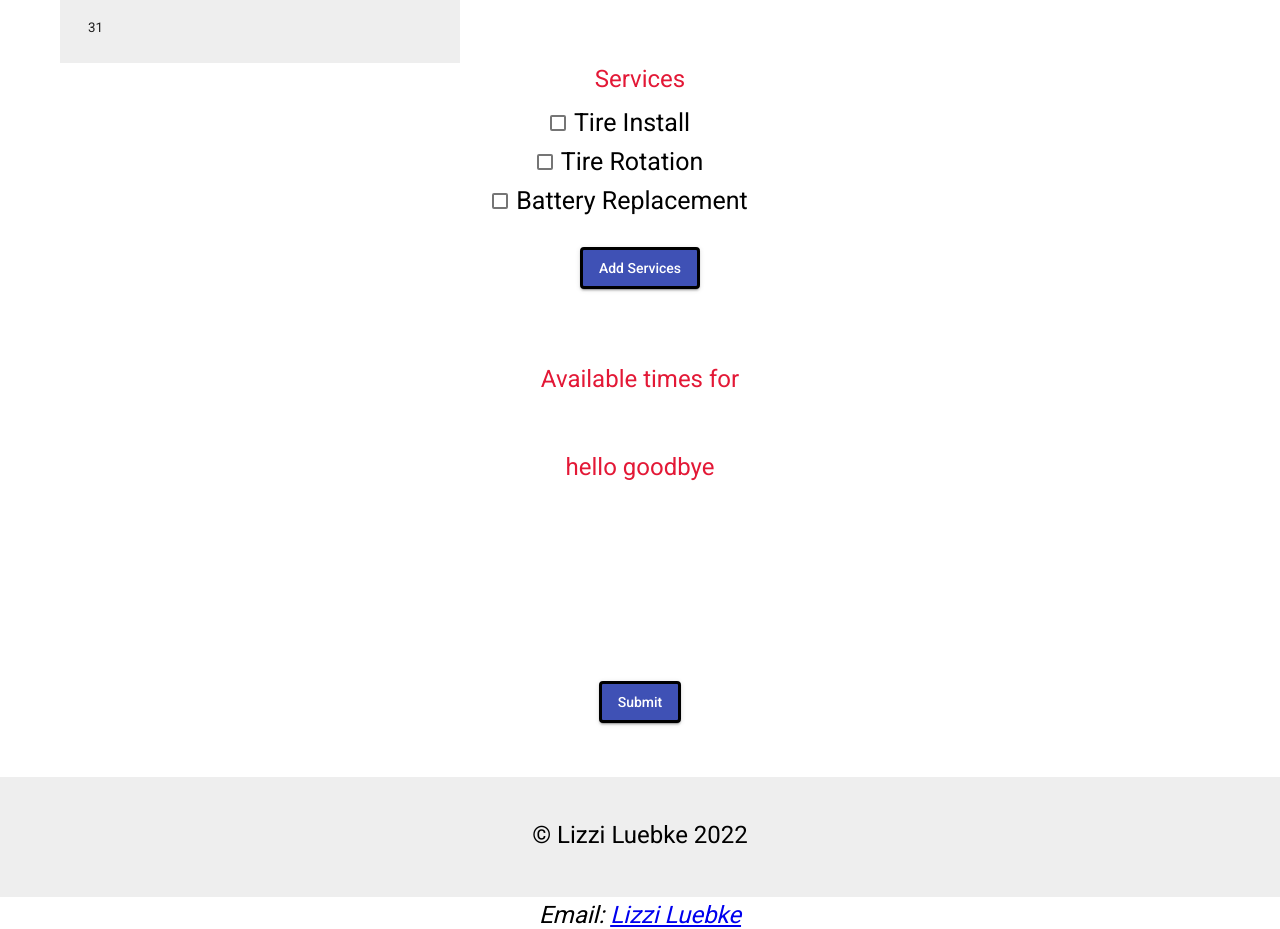
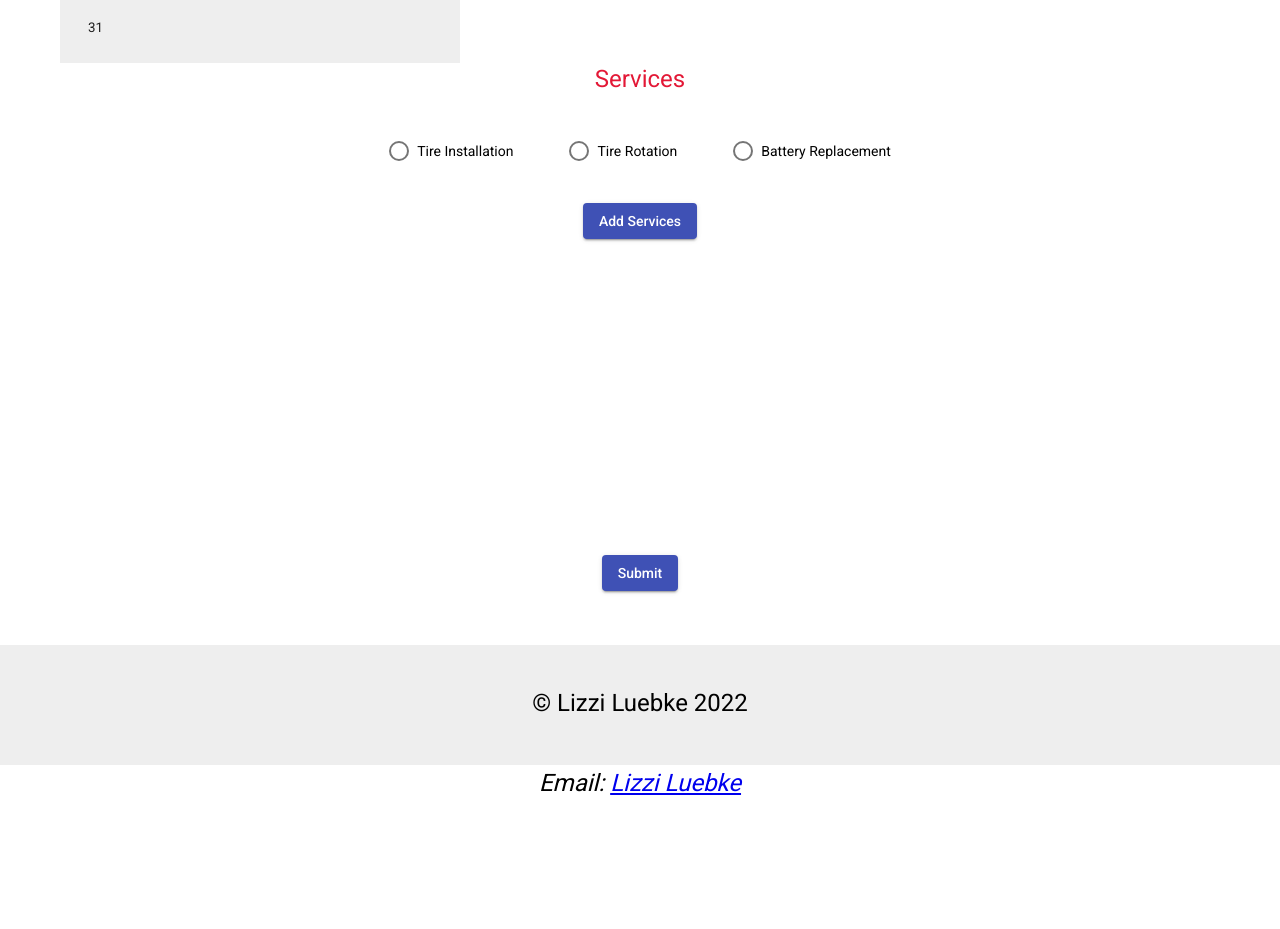
Before and after one commit to lizziluebke/cal-app, an Angular app: page /date in a window 1280 px wide. Shown: the part 601-1530 px from the top of the page. After the commit the page ends 1398 px from the top, so only its background shows below. Built offline with nearby package versions, Linux system fonts and the light colour scheme; what ngdatecalendar would draw is missing.

Commit message:
9/8 changes

```diff
--- a/src/app/app.module.ts
+++ b/src/app/app.module.ts
@@ -25,6 +25,7 @@ import { getAppointmentService } from './services/getAppointments.service';
 import { HttpClientModule } from '@angular/common/http';
 import { MatToolbarModule } from '@angular/material/toolbar';
 import { FormsModule, ReactiveFormsModule } from '@angular/forms';
+import { MatRadioModule } from '@angular/material/radio';
 
 
 
@@ -68,7 +69,10 @@ const routes: Routes = [
     HttpClientModule,
     MatToolbarModule,
     FormsModule,
-    ReactiveFormsModule
+    ReactiveFormsModule,
+    MatRadioModule,
+
+
 
 
 
--- a/src/app/client-info/client-info.component.css
+++ b/src/app/client-info/client-info.component.css
@@ -62,7 +62,12 @@ p {
   padding: 2em;
 }
 
+#back {
+
+  margin-left: 20em;
+}
+
 .next {
-  text-align: center;
-  margin-left: 58em;
+  margin-right: 4em;
+  margin-left: 44em;
 }
--- a/src/app/client-info/client-info.component.html
+++ b/src/app/client-info/client-info.component.html
@@ -4,14 +4,19 @@
 
     <h1>Personal Information</h1>
 
-    <label for="firstName" class="firstName">First Name</label><label id="asterisk"></label>
+    <label for="firstName" name="firstName" lass="firstName">First Name</label><label id="asterisk"></label>
     <br>
     <mat-form-field appearance="fill" color="warn">
     <mat-label>First Name</mat-label>
     <input matInput required
         type="firstName"
         name="firstName"
-        ngModel >
+        >
+        <mat-error
+          *ngIf="firstName.invalid"
+        >
+          {{ getErrorMessage }}
+      </mat-error>
   </mat-form-field>
   <br>
 
@@ -53,10 +58,20 @@
 
   </form>
 
-  <a href="/confirmation">
+  <a href="/">
     <button mat-raised-button color="primary" class="next"
 
-    >Next</button>
+    >Back</button>
+
+    <a
+        href="/confirmation"
+    >
+        <button
+            mat-raised-button color="primary" class="next"
+            id="back"
+        >
+            Next
+        </button>
 
   </a>
 <br><br><br><br><br><br><br><br>
--- a/src/app/client-info/client-info.component.ts
+++ b/src/app/client-info/client-info.component.ts
@@ -1,5 +1,5 @@
 import { Component, OnInit } from '@angular/core';
-import { FormControl, NgForm, Validators } from '@angular/forms';
+import { FormControl, FormGroup, NgForm, Validators, FormGroupDirective, FormBuilder } from '@angular/forms';
 
 @Component({
   selector: 'app-client-info',
@@ -7,12 +7,24 @@ import { FormControl, NgForm, Validators } from '@angular/forms';
   styleUrls: ['./client-info.component.css']
 })
 export class ClientInfoComponent implements OnInit {
-selected: any;
+    firstName = new FormControl('', [Validators.required]);
 
+
+    getErrorMessage(b: string) {
+      let a = "you must enter a value";
+      if (this.firstName.hasError('required')) {
+        console.log(a);
+        return;
+      }
+    }
   constructor() {
   }
 
-  ngOnInit(): void {
+  ngOnInit() {
+      // this.userValidation = this.formBuilder.group({
+      //   firstName: ['', [Validators.required, Validators.minLength(3),
+      //   Validators.maxLength(20), Validators.pattern('[a-zA-Z')]]
+      // });
   }
 
 
--- a/src/app/confirmation/confirmation.component.html
+++ b/src/app/confirmation/confirmation.component.html
@@ -7,6 +7,7 @@
 <p
 
 >Your appointment is at .... on ... </p>
+{{ selected }}
 
 
 </div>
--- a/src/app/confirmation/confirmation.component.ts
+++ b/src/app/confirmation/confirmation.component.ts
@@ -1,6 +1,7 @@
 import { HttpClient } from '@angular/common/http';
 import { Component, OnInit } from '@angular/core';
 import { getAppointmentService } from '../services/getAppointments.service';
+
 
 @Component({
   selector: 'app-confirmation',
@@ -10,7 +11,7 @@ import { getAppointmentService } from '../services/getAppointments.service';
 export class ConfirmationComponent implements OnInit {
 
   services: string[] = ['Tire Install', ' Tire Rotation', 'Battery Replacement'];
-
+  selected: any;
   constructor(private http: HttpClient, public appointmentService: getAppointmentService) { }
 
   ngOnInit(): void {
--- a/src/app/date/date.component.css
+++ b/src/app/date/date.component.css
@@ -138,12 +138,14 @@ p {
 
 button {
   margin: 1em;
+
+}
+
+#timeResults {
   background-color: #eee;
   border: solid black 3px;
   color: black;
-
   justify-content: center;
-
 }
 
 /* .flex-wrapper {
@@ -165,6 +167,17 @@ button {
 } */
 
 .container {
-  background-color: #e8e8e8;
-  margin: 0 32em 0 32em;
+
+  margin: 0 50em 0 50em;
+  opacity: .6;
 }
+
+.confirmationTime {
+  color: #e31836;
+  font-size: x-large;
+}
+
+mat-radio-button {
+  display: inline block;
+  padding: 2em;
+}
--- a/src/app/date/date.component.html
+++ b/src/app/date/date.component.html
@@ -1,123 +1,112 @@
+<div class="flex-wrapper">
+    <body>
+        <br><br><br>
+        <mat-calendar class="calendar"
+            [(selected)]="selected"
+            (click)="dateChecker(selected)"
+        >
+            <!-- {{ selected + "test" }} -->
+        </mat-calendar>
 
-
-<!-- <head>
-  <meta name="viewport" content="width=device-width, initial-scale=1.0">
-</head> -->
-<div class="flex-wrapper">
-
-  <body>
-    <!-- <div class="services"  >
-
-
-
-
-        <h1 class="serviceHeading">Services</h1>
+        <!-- <div class="services">
+            <h1 class="serviceHeading">
+                  Services
+            </h1>
             <mat-checkbox
                 *ngFor="let s of services"
             >
                 {{ s }}
             <br>
+            </mat-checkbox> -->
 
-          </mat-checkbox>
-          <br>
-        <button mat-raised-button color="primary" class="addServices">Add Services</button>
+            <h1
+                class="serviceHeading"
+            >
+                Services
+            </h1>
+            <mat-radio-group
+                [(ngModel)]="service">
+              <mat-radio-button
+                  *ngFor="let ss of selectedService" [value]="ss"
+              >
+                {{ ss }}
+
+              </mat-radio-button>
+
+            </mat-radio-group>
 
 
-    </div> -->
+          <br>
+            <button
+                mat-raised-button color="primary"
+                class="addServices">
+                    Add Services
+            </button>
+        <!-- </div> -->
+        <br><br><br>
+
+        <div
+            class="container"
+        >
+            <!-- <h1>
+                Available times for {{ selected }}
+            </h1> -->
+            <br><br>
+
+            <div id="timeButtons"
+                *ngFor="let o of openings"
+            >
+
+                <button
+                    mat-raised-button color="white"
+                    id="timeResults"
+                    (click)="captureTimeValue($event)"
 
 
-    <br><br><br>
-
-
-      <mat-calendar class="calendar"
-            [(selected)]="selected"
-            (click)="dateChecker(selected)"
                 >
-            {{ selected }}
-
-
-
-            <h1></h1>
-        </mat-calendar>
-
-        <div class="services">
-        <h1 class="serviceHeading">Services</h1>
-        <mat-checkbox
-            *ngFor="let s of services"
-        >
-            {{ s }}
-
-            <br>
-
-          </mat-checkbox>
-          <br>
-        <button mat-raised-button color="primary" class="addServices">Add Services</button>
+                    {{ o }}
+                </button>
+            </div>
         </div>
 
-      <br><br><br>
+         <p
+             class="confirmationTime"
+         >
+             {{ this.timeSlot }}  {{ selected | date }}
+        </p>
 
-
-      <h1>Available times for {{ selected }} </h1>
-      <br><br>
-
-
-      <div class="container">
-      <div id="timeButtons"
-
-
-         *ngFor="let o of openings">
-
-
-
-    <button mat-raised-button color="white"
-
-
-        (click)="captureTimeValue($event)"
-
+         <br><br><br><br><br>
+         <a
+             href="/clientInfo"
         >
-
-         {{ o }}
+            <button
+                mat-raised-button color="primary"
+                class="submit"
 
 
 
 
+            >
+                Submit
             </button>
+         </a>
+  </body>
 
-
-  </div>
-
-</div>
-
-  <h1>hello {{ timeSlot }} goodbye</h1>
-  <p>{{ timeSlot }}</p>
-
-
-    <!-- <div
-      *ngFor="let t of timeSlot">
-    <h1>
-
-  </h1>
-    </div> -->
-
-
-
-
-
-
-
-      <br><br><br><br><br>
-      <a href="/clientInfo"><button mat-raised-button color="primary" class="submit">Submit</button></a>
-
-      <!-- </div> -->
-      </body>
-      <div class="footer">
-
+  <div
+      class="footer"
+  >
       <br><br>
       <footer>
-        <p>&copy; Lizzi Luebke 2022</p>
+          <p>
+              &copy; Lizzi Luebke 2022
+          </p>
           <address>
               Email:
-          <a href="mailto:eluebke@costco.com"> Lizzi Luebke</a>
+          <a
+              href="mailto:eluebke@costco.com"
+          >
+              Lizzi Luebke
+          </a>
         </address>
       </footer>
     </div>
--- a/src/app/date/date.component.ts
+++ b/src/app/date/date.component.ts
@@ -23,7 +23,9 @@ export class DateComponent implements OnInit {
   selected: any;
   getAppointmentService: any;
   openings: string[] = [];
-  timeSlot: any;
+  timeSlot: string = "";
+  selectedService: string[] = ['Tire Installation', 'Tire Rotation', 'Battery Replacement'];
+  service: any;
 
 
 
@@ -95,12 +97,12 @@ export class DateComponent implements OnInit {
 }
 
 captureTimeValue(event: any) {
-  let timeSlot = event.srcElement.textContent;
-  console.log(timeSlot);
-  return timeSlot;
+  this.timeSlot = "Your appointment will be at " + event.srcElement.textContent  + " for " + this.service + " on ";
+  return this.timeSlot;
 
+}
 
-
+captureSelectedService(event: any) {
 
 }
 
--- a/src/app/home/home.component.css
+++ b/src/app/home/home.component.css
@@ -10,10 +10,10 @@ body {
   color: #cf0a2c;
 }
 
-mat-list-item {
+/* mat-list-item {
   margin: auto;
   display: flex;
-}
+} */
 
 #toolbar {
   color: black;
@@ -21,7 +21,7 @@ mat-list-item {
 }
 
 #home {
-  margin-left: 100em;
+  /* margin-left: 100em; */
   background-color: white;
 }
 
@@ -46,5 +46,16 @@ footer {
 }
 
 p {
-  padding: 2em;
+
 }
+
+
+.tireServices {
+  font-size: x-large;
+  color:  #e31836;
+  text-align: center;
+}
+
+mat-list-item {
+  text-align: center;
+}
--- a/src/app/home/home.component.html
+++ b/src/app/home/home.component.html
@@ -11,9 +11,13 @@
 
 
  <br><br>
-  <mat-list>
 
-<mat-list-item>
+
+
+      <h1 class="tireServices">Tire Services</h1><br>
+      <h3>Book an appointment for Tire Installation, Tire Rotation or Battery Replacement</h3><br><br>
+
+
 
 <a href="/date">
   <!-- <div class="container"> -->
@@ -21,19 +25,11 @@
 <button mat-raised-button color="primary">Book Appointment</button>
     <!-- </div> -->
 </a>
-</mat-list-item>
-<mat-divider></mat-divider>
+
 <br><br>
-
-  <h2>Tires</h2>
-  <h3>Search by vehicle</h3>
-  <h3>Search by License Plate #</h3>
-  <h3>Search by size</h3>
-  <h3>Search by item #</h3>
 
 
 
-</mat-list>
 </body>
 <br><br><br>
 
```
Lines whose indentation alone changed are shown as unchanged.
